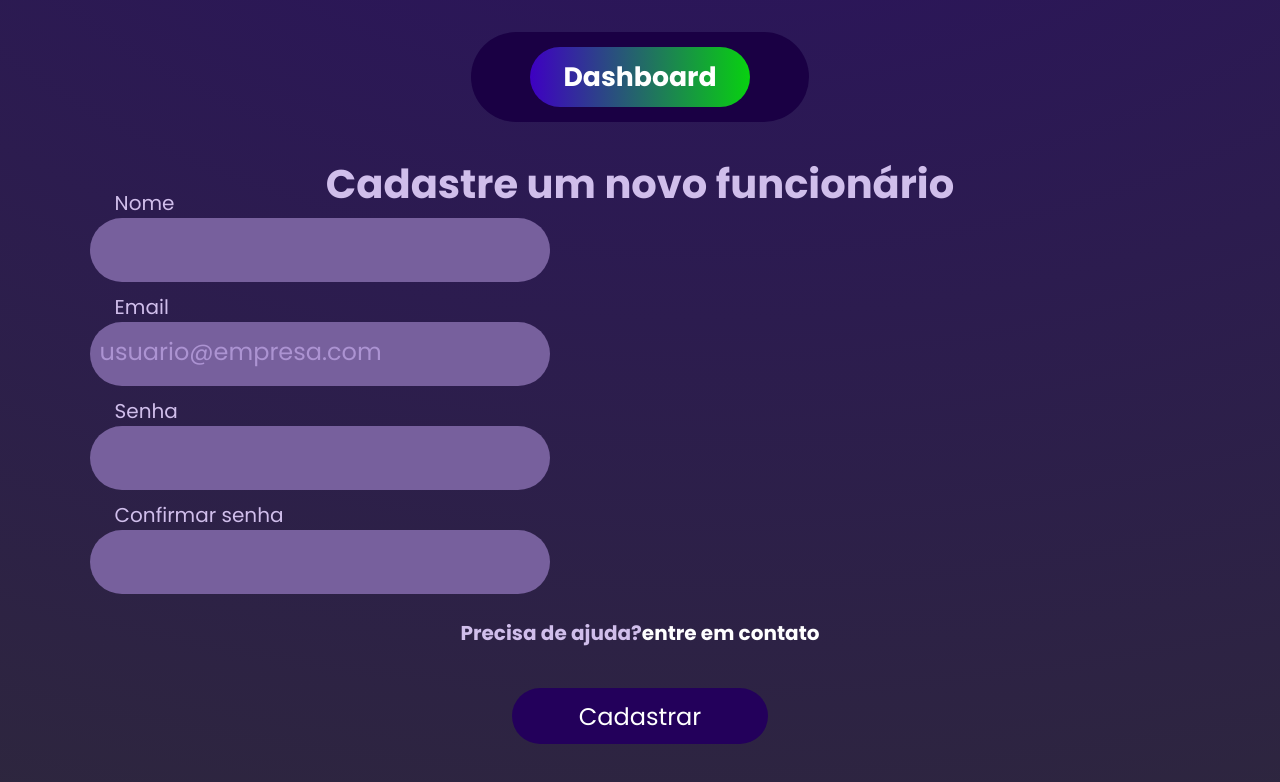
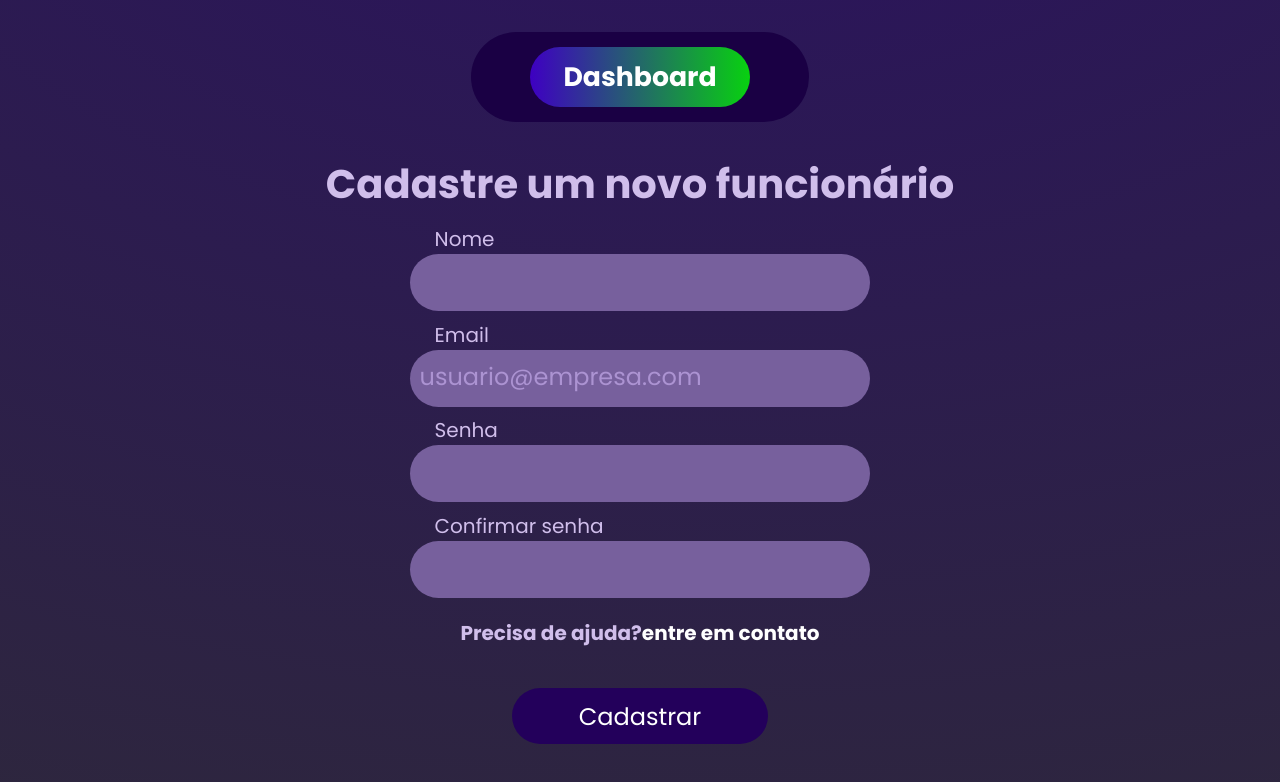
Before and after one commit to Horizon-SPTECH/Projeto-Horizon, a website: page web-data-viz/public/cadastro-funcionario.html in a window 1280 px wide. Drawn offline with Linux system fonts and the light colour scheme.

Commit message:
Front da tela de cadastro feito

```diff
--- a/web-data-viz/public/css/cadastro-funcionario.css
+++ b/web-data-viz/public/css/cadastro-funcionario.css
@@ -20,6 +20,7 @@ a {
     display: flex;
     justify-content: center;
     flex-direction: column;
+    align-items: center;
 }
 
 .nav-bar {
@@ -79,6 +80,7 @@ button:active {
     font-style: normal;
     font-weight: 700;
     line-height: normal;
+    margin-bottom: 5vh;
 }
 
 .input-container {
```
